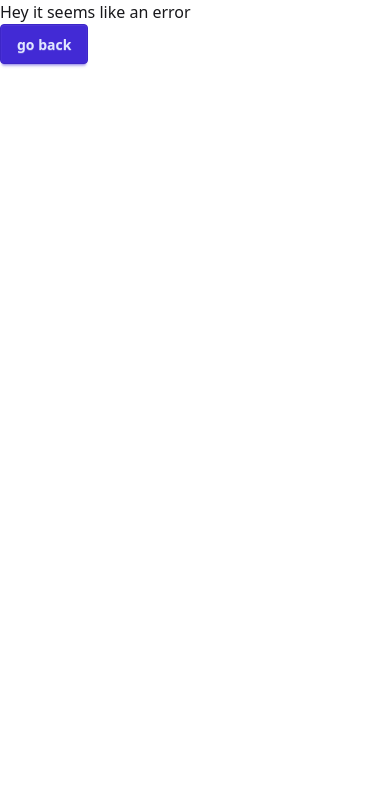
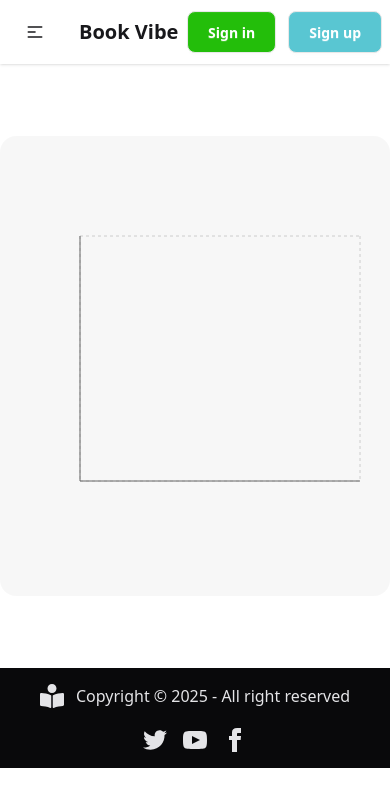
Before and after one commit to rubaiya-tahamim-orovi/Book-review, a React (Vite) app: page /PagesToRead in a window 390 px wide. Shown: the top 806 px of the page. Built offline with nearby package versions, Linux system fonts and the light colour scheme.

Commit message:
finally done responsive done

```diff
--- a/package.json
+++ b/package.json
@@ -16,6 +16,7 @@
     "react-icons": "^5.5.0",
     "react-router": "^7.8.2",
     "react-toastify": "^11.0.5",
+    "recharts": "^3.1.2",
     "tailwindcss": "^4.1.13"
   },
   "devDependencies": {
--- a/src/components/Footer/Footer.jsx
+++ b/src/components/Footer/Footer.jsx
@@ -1,24 +1,21 @@
 import React from 'react';
+import { FaBookReader } from "react-icons/fa";
 
 const Footer = () => {
     return (
         <div>
-            <footer className="footer sm:footer-horizontal bg-neutral text-neutral-content items-center p-4">
-  <aside className="grid-flow-col items-center">
-    <svg
-      width="36"
-      height="36"
-      viewBox="0 0 24 24"
-      xmlns="http://www.w3.org/2000/svg"
-      fillRule="evenodd"
-      clipRule="evenodd"
-      className="fill-current">
-      <path
-        d="M22.672 15.226l-2.432.811.841 2.515c.33 1.019-.209 2.127-1.23 2.456-1.15.325-2.148-.321-2.463-1.226l-.84-2.518-5.013 1.677.84 2.517c.391 1.203-.434 2.542-1.831 2.542-.88 0-1.601-.564-1.86-1.314l-.842-2.516-2.431.809c-1.135.328-2.145-.317-2.463-1.229-.329-1.018.211-2.127 1.231-2.456l2.432-.809-1.621-4.823-2.432.808c-1.355.384-2.558-.59-2.558-1.839 0-.817.509-1.582 1.327-1.846l2.433-.809-.842-2.515c-.33-1.02.211-2.129 1.232-2.458 1.02-.329 2.13.209 2.461 1.229l.842 2.515 5.011-1.677-.839-2.517c-.403-1.238.484-2.553 1.843-2.553.819 0 1.585.509 1.85 1.326l.841 2.517 2.431-.81c1.02-.33 2.131.211 2.461 1.229.332 1.018-.21 2.126-1.23 2.456l-2.433.809 1.622 4.823 2.433-.809c1.242-.401 2.557.484 2.557 1.838 0 .819-.51 1.583-1.328 1.847m-8.992-6.428l-5.01 1.675 1.619 4.828 5.011-1.674-1.62-4.829z"></path>
-    </svg>
-    <p>Copyright © {new Date().getFullYear()} - All right reserved</p>
-  </aside>
-  <nav className="grid-flow-col gap-4 md:place-self-center md:justify-self-end">
+            <footer className="md:flex md:justify-between bg-neutral text-neutral-content items-center p-4">
+  <div className="flex md:justify-start justify-center items-center">
+
+
+   <div className='flex md:justify-start justify-center items-center gap-3'>
+      <div className='text-2xl '><FaBookReader /></div>
+    <p className=''>Copyright © {new Date().getFullYear()} - All right reserved</p>
+   </div>
+
+
+  </div>
+  <div className="flex justify-center items-center md:mt-0 mt-5 gap-4  md:justify-self-end">
     <a>
       <svg
         xmlns="http://www.w3.org/2000/svg"
@@ -52,7 +49,7 @@ const Footer = () => {
           d="M9 8h-3v4h3v12h5v-12h3.642l.358-4h-4v-1.667c0-.955.192-1.333 1.115-1.333h2.885v-5h-3.808c-3.596 0-5.192 1.583-5.192 4.615v3.385z"></path>
       </svg>
     </a>
-  </nav>
+  </div>
 </footer>
         </div>
     );
--- a/src/components/ListedBooks/ListedBooks.jsx
+++ b/src/components/ListedBooks/ListedBooks.jsx
@@ -1,14 +1,57 @@
-
+import { useEffect, useState } from "react";
+import { useLoaderData } from "react-router";
+import { getStoredReadBooks, getStoredWishlistBooks } from "../../Utility/localStorage";
+import ReadBook from "../ReadBook/ReadBook";
+import WishlistBook from "../WishlistBook/WishlistBook";
 
 
 
 const ListedBooks = () => {
 
 
+  const listedBooks = useLoaderData();
+  const [readBook, setReadBook] = useState([]);
+  const [wishlistBook, setWishlistBook] = useState([]);
+  // console.log(readBook)
+
+  // read useEffect here
+  useEffect(() => {
+    const storedReadIds = getStoredReadBooks();
+    if(listedBooks.length > 0){
+      const applyBook = [];
+      for(const id of storedReadIds){
+        const read = listedBooks.find(read => read.id === id);
+        if(read){
+          applyBook.push(read);
+        }
+      }
+      setReadBook(applyBook);
+    }
+  },[listedBooks])
+
+  // wihslist useEffect here
+ useEffect(() => {
+  const storeWishlistIds = getStoredWishlistBooks();
+  if(listedBooks.length > 0){
+    const applyWihslist = [];
+    for(const id of storeWishlistIds){
+      const wishlist = listedBooks.find(wishlist => wishlist.id === id);
+      if(wishlist){
+        applyWihslist.push(wishlist);
+      }
+    }
+    setWishlistBook(applyWihslist);
+  }
+ }, [listedBooks])
+
+
+
+  // console.log(ListedBooks)
+
 
 
   return (
-    <div className="mt-10">
+    <div className="mt-10 md:px-0 px-5">
       <div className="text-center mb-10 rounded-xl bg-[#13131326] text-2xl font-bold py-4">Books</div>
       {/* sort by section here */}
 
@@ -19,21 +62,31 @@ const ListedBooks = () => {
           type="radio"
           name="my_tabs_3"
           className="tab"
-          aria-label="Tab 1"
+          aria-label="Read Books"
         />
-        <div className="tab-content bg-base-100 border-base-300 p-6">
-          Tab content 1
+        <div className="tab-content  bg-base-100 border-base-300 p-6">
+
+         <div className="space-y-5">
+
+           {
+            readBook.map(read => <ReadBook key={read.id} read ={read}></ReadBook>)
+           }
+         </div>
         </div>
 
         <input
           type="radio"
           name="my_tabs_3"
           className="tab"
-          aria-label="Tab 2"
+          aria-label="Wishlist Books"
           defaultChecked
         />
-        <div className="tab-content bg-base-100 border-base-300 p-6">
-          Tab content 2
+        <div className="tab-content  bg-base-100 border-base-300 p-6">
+          <div className="space-y-5">
+            {
+              wishlistBook.map(wishlist => <WishlistBook key={wishlist.id} wishlist={wishlist}></WishlistBook>)
+            }
+          </div>
         </div>
       </div>
     </div>
--- /dev/null
+++ b/src/components/PagesToRead/PagesToRead.jsx
@@ -0,0 +1,68 @@
+import React, { useEffect, useState } from 'react';
+import { useLoaderData } from 'react-router';
+import { getStoredReadBooks } from '../../Utility/localStorage';
+import { BarChart, Bar, Cell, XAxis, YAxis, CartesianGrid, ResponsiveContainer } from 'recharts';
+
+const PagesToRead = () => {
+     const listedBooks = useLoaderData();
+  const [readBook, setReadBook] = useState([]);
+
+   useEffect(() => {
+    const storedReadIds = getStoredReadBooks();
+    if(listedBooks.length > 0){
+      const applyBook = [];
+      for(const id of storedReadIds){
+        const read = listedBooks.find(read => read.id === id);
+        if(read){
+          applyBook.push(read);
+        }
+      }
+      setReadBook(applyBook);
+    }
+  },[listedBooks])
+
+         const getPath = (x, y, width, height) => {
+  return `M${x},${y + height}C${x + width / 3},${y + height} ${x + width / 2},${y + height / 3}
+  ${x + width / 2}, ${y}
+  C${x + width / 2},${y + height / 3} ${x + (2 * width) / 3},${y + height} ${x + width}, ${y + height}
+  Z`;
+};
+
+const TriangleBar = (props) => {
+  const { fill, x, y, width, height } = props;
+
+  return <path d={getPath(x, y, width, height)} stroke="none" fill={fill} />;
+};
+
+
+    return (
+        <div className='bg-[#13131308] py-20 my-18 rounded-2xl'>
+          <ResponsiveContainer height={300} width="100%">
+
+    <BarChart
+      width={500}
+      height={300}
+      data={readBook}
+      margin={{
+        top: 20,
+        right: 30,
+        left: 20,
+        bottom: 5,
+      }}
+    >
+      <CartesianGrid strokeDasharray="3 3" />
+      <XAxis dataKey="title" />
+      <YAxis />
+      <Bar dataKey="totalPages" fill="#00C29C" shape={<TriangleBar />} label={{ position: 'top' }}>
+
+      </Bar>
+    </BarChart>
+    </ResponsiveContainer>
+            {/* <BarChart width={500} height={500} data={readBook}>
+                <Bar dataKey="totalPages"></Bar>
+            </BarChart> */}
+        </div>
+    );
+};
+
+export default PagesToRead;
--- /dev/null
+++ b/src/components/ReadBook/ReadBook.jsx
@@ -0,0 +1,47 @@
+import React from 'react';
+import { Link } from 'react-router';
+
+const ReadBook = ({read}) => {
+    const {title, image,author,tags,yearOfPublishing,
+        publisher,totalPages,genre,rating , id} = read;
+    // console.log(read);
+
+    return (
+        <div className='md:grid md:grid-cols-4 grid-cols-1  border pt-7 pb-7 px-7 rounded-xl  border-[#13131326]  gap-5'>
+           <div className='flex   justify-center   col-span-1 bg-[#F3F3F3] rounded-xl  p-5'>
+            <img src={image} className='w-[100px]' alt="" />
+           </div>
+           {/* details part here */}
+           <div className='col-span-3 items-center  space-y-2'>
+             <h2 className='text-xl font-bold md:mt-0 mt-5'>{title}</h2>
+              <p className='mb-4 text-[#131313CC] font-semibold'>By : {author}</p>
+              <div className='md:flex items-center gap-4'>
+                 <div className='flex items-center md:mb-0 mb-3'>
+                     <p  className='font-bold mr-5'>Tag</p>
+                <span className='mr-3 text-[#23BE0A] bg-[#23BE0A0D] font-bold p-2 rounded-2xl'>{tags[0]}</span>
+                <span className=' text-[#23BE0A] bg-[#23BE0A0D] font-bold p-2 rounded-2xl'>{tags[1]}</span>
+          </div>
+
+          <p className=''> Year Of Publishing :
+            {yearOfPublishing}
+          </p>
+              </div>
+              <div className='border-b mt-3 pb-2 border-[#13131326]'>
+                <span>
+                <span className='mr-5'> Publisher : {publisher}</span>
+                <span>Page : {totalPages}</span>
+              </span>
+              </div>
+
+        <div className='flex md:gap-5 gap-3'>
+            <div className='text-[#328EFF] bg-[#328EFF26] md:px-3 px-2 py-2 md:text-base text-sm rounded-full'>Catagory : {genre}</div>
+            <div className='text-[#FFAC33] bg-[#FFAC3326] md:px-3 px-2 py-2 md:text-base text-sm rounded-full'>Rating : {rating}</div>
+            <Link to={`/book/${id}`}><button className='text-white
+            cursor-pointer bg-[#23BE0A] md:px-3 px-2 py-2 md:text-base text-sm rounded-full'>View Details</button></Link>
+        </div>
+           </div>
+        </div>
+    );
+};
+
+export default ReadBook;
--- /dev/null
+++ b/src/components/WishlistBook/WishlistBook.jsx
@@ -0,0 +1,46 @@
+import React from 'react';
+import { Link } from 'react-router';
+
+const WishlistBook = ({wishlist}) => {
+    // console.log(wishlist)
+     const {title, image,author,tags,yearOfPublishing,
+        publisher,totalPages,genre,rating , id} = wishlist;
+    return (
+        <div className='md:grid md:grid-cols-4 grid-cols-1 border pt-7 pb-7 px-7 rounded-xl  border-[#13131326]  gap-5'>
+
+           <div className='flex  justify-center col-span-1 bg-[#F3F3F3] rounded-xl  p-5'>
+            <img src={image} className='w-[100px]' alt="" />
+           </div>
+           {/* details part here */}
+           <div className='col-span-3 space-y-2'>
+             <h2 className='text-xl font-bold md:mt-0 mt-5'>{title}</h2>
+              <p className='mb-4 text-[#131313CC] font-semibold'>By : {author}</p>
+              <div className='md:flex items-center gap-4'>
+                 <div className='flex items-center md:mb-0 mb-3'>
+                     <p  className='font-bold mr-5'>Tag</p>
+                <span className='mr-3 text-[#23BE0A] bg-[#23BE0A0D] font-bold p-2 rounded-2xl'>{tags[0]}</span>
+                <span className=' text-[#23BE0A] bg-[#23BE0A0D] font-bold p-2 rounded-2xl'>{tags[1]}</span>
+          </div>
+          <span className=''> Year Of Publishing :
+            {yearOfPublishing}
+          </span>
+              </div>
+              <div className='border-b mt-3 pb-2 border-[#13131326]'>
+                <span>
+                <span className='mr-5'> Publisher : {publisher}</span>
+                <span>Page : {totalPages}</span>
+              </span>
+              </div>
+
+        <div className='flex md:gap-5 gap-3'>
+            <div className='text-[#328EFF] bg-[#328EFF26] md:px-3 px-2 py-2 md:text-base text-sm rounded-full'>Catagory : {genre}</div>
+            <div className='text-[#FFAC33] bg-[#FFAC3326] md:px-3 px-2 py-2 md:text-base text-sm rounded-full'>Rating : {rating}</div>
+            <Link to={`/book/${id}`}><button className='text-white
+            cursor-pointer bg-[#23BE0A] md:px-3 px-2 py-2 md:text-base text-sm rounded-full'>View Details</button></Link>
+        </div>
+           </div>
+        </div>
+    );
+};
+
+export default WishlistBook;
--- a/src/main.jsx
+++ b/src/main.jsx
@@ -10,6 +10,7 @@ import Books from './components/Books/Books.jsx';
 import ErrorPage from './components/ErrorPage/ErrorPage.jsx';
 import BookDetails from './components/BookDetails/BookDetails.jsx';
 import ListedBooks from './components/ListedBooks/ListedBooks.jsx';
+import PagesToRead from './components/PagesToRead/PagesToRead.jsx';
 
 const router = createBrowserRouter([
   {
@@ -30,6 +31,11 @@ const router = createBrowserRouter([
       path: "/listedBooks",
       element: <ListedBooks></ListedBooks>,
       loader: () => fetch('/books.json')
+     },
+     {
+      path: "/PagesToRead",
+      element: <PagesToRead></PagesToRead>,
+      loader: () => fetch('/books.json')
      }
     ]
   }
```
Also changed, not shown: src/components/BookDetails/BookDetails.jsx (+25 -12 lines), src/components/Header/Header.jsx (+15 -1 lines), 1 other file (tests, documents, lock files or other folders).
